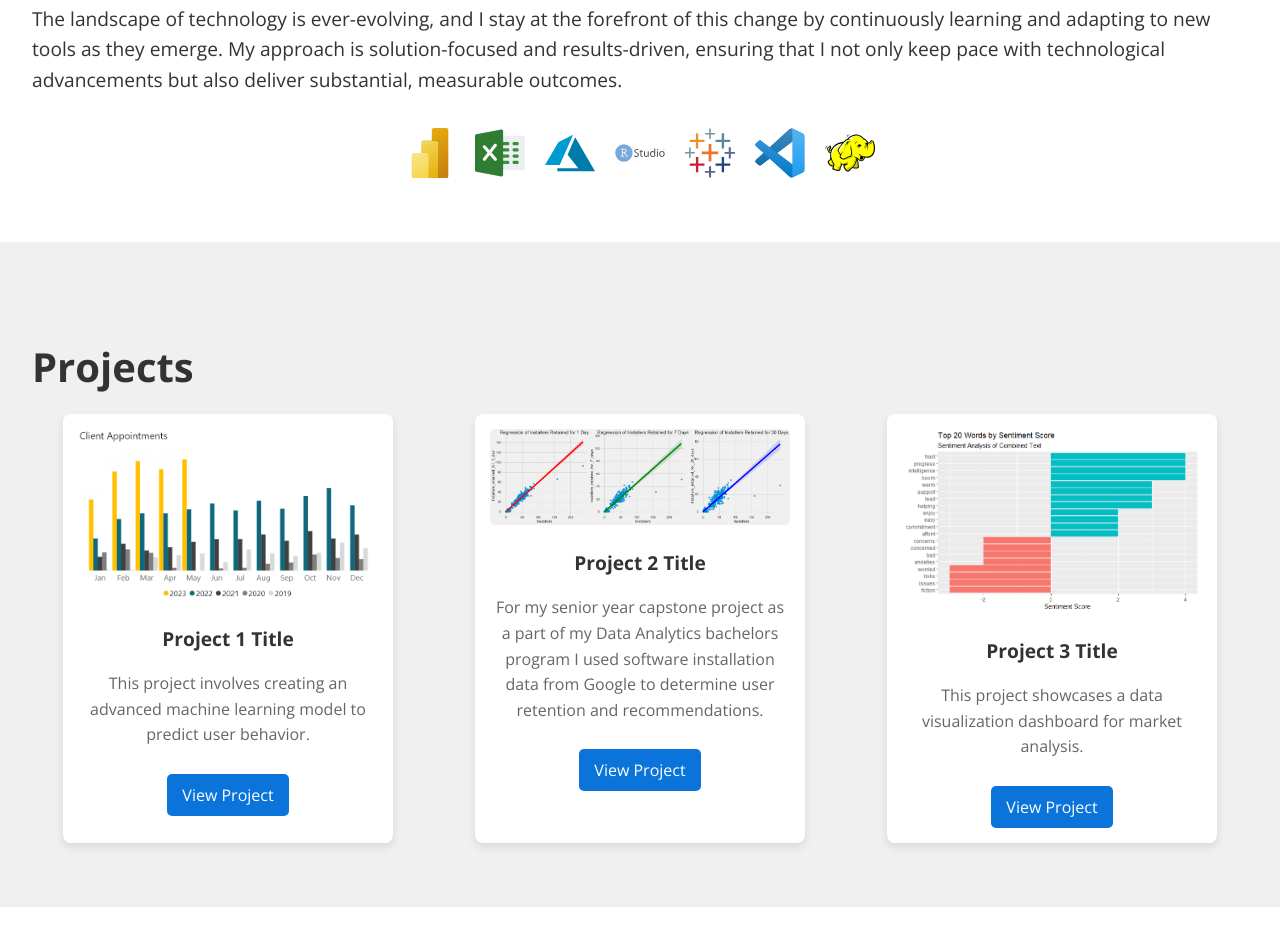
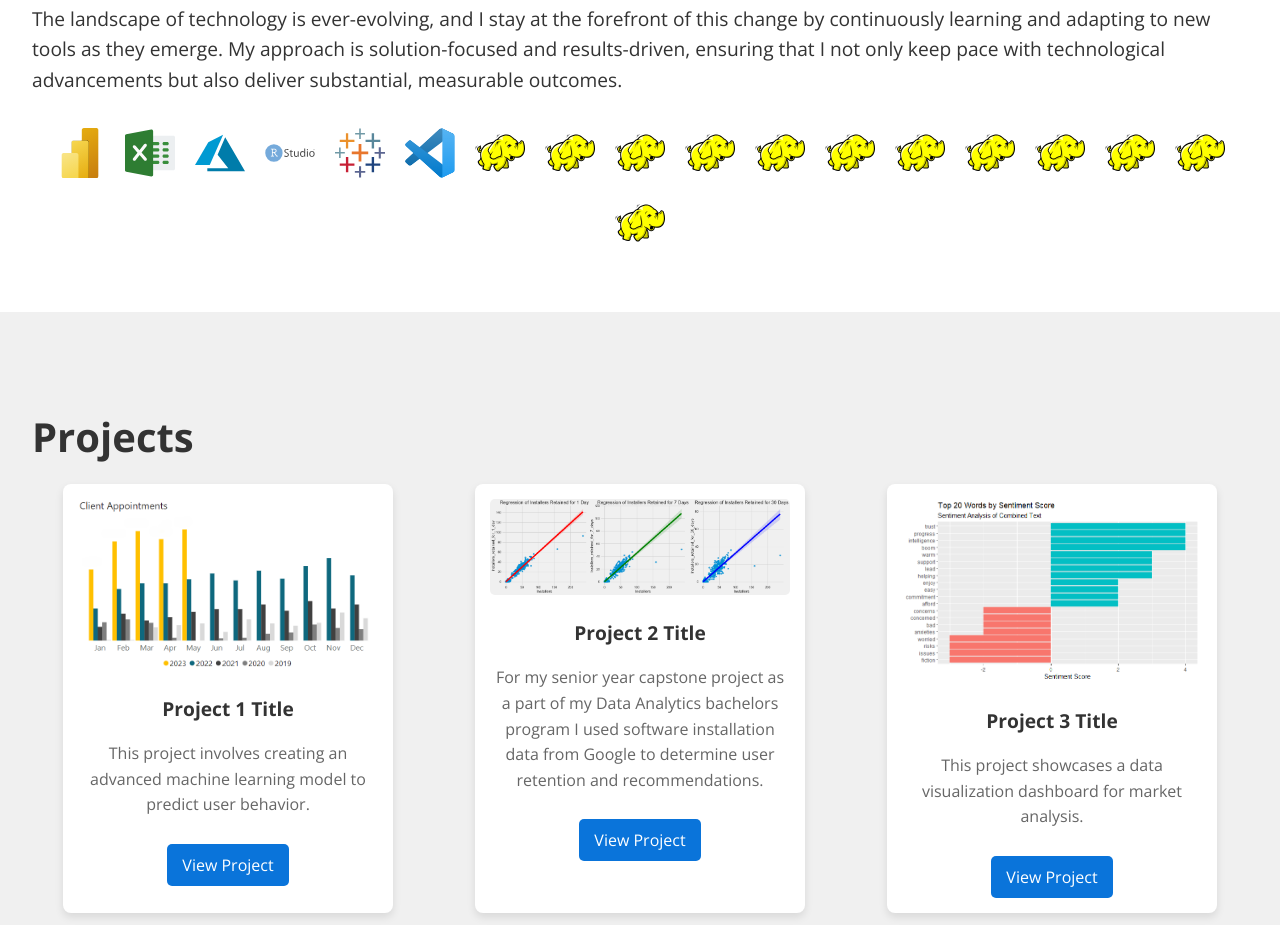
Before and after one commit to c-roper/c-roper.github.io, a website: page index.html in a window 1280 px wide. Shown: the part 1700-2625 px from the top of the page. Drawn offline with nearby package versions, Linux system fonts and the light colour scheme; animation ran at ten frames a second.

```diff
--- a/index.html
+++ b/index.html
@@ -83,6 +83,17 @@
                 <img src="images/skills_and_technologies/main/tableau.svg" alt="Tableau">
                 <img src="images/skills_and_technologies/main/visual_studio_code.svg" alt="Visual Studio Code">
                 <img src="images/skills_and_technologies/main/hadoop.svg" alt="Hadoop">
+                <img src="images/skills_and_technologies/main/hadoop.svg" alt="Hadoop">
+                <img src="images/skills_and_technologies/main/hadoop.svg" alt="Hadoop">
+                <img src="images/skills_and_technologies/main/hadoop.svg" alt="Hadoop">
+                <img src="images/skills_and_technologies/main/hadoop.svg" alt="Hadoop">
+                <img src="images/skills_and_technologies/main/hadoop.svg" alt="Hadoop">
+                <img src="images/skills_and_technologies/main/hadoop.svg" alt="Hadoop">
+                <img src="images/skills_and_technologies/main/hadoop.svg" alt="Hadoop">
+                <img src="images/skills_and_technologies/main/hadoop.svg" alt="Hadoop">
+                <img src="images/skills_and_technologies/main/hadoop.svg" alt="Hadoop">
+                <img src="images/skills_and_technologies/main/hadoop.svg" alt="Hadoop">
+                <img src="images/skills_and_technologies/main/hadoop.svg" alt="Hadoop">
             </div>
         </section>
         <!-- PROJECTS SECTION -->
```
